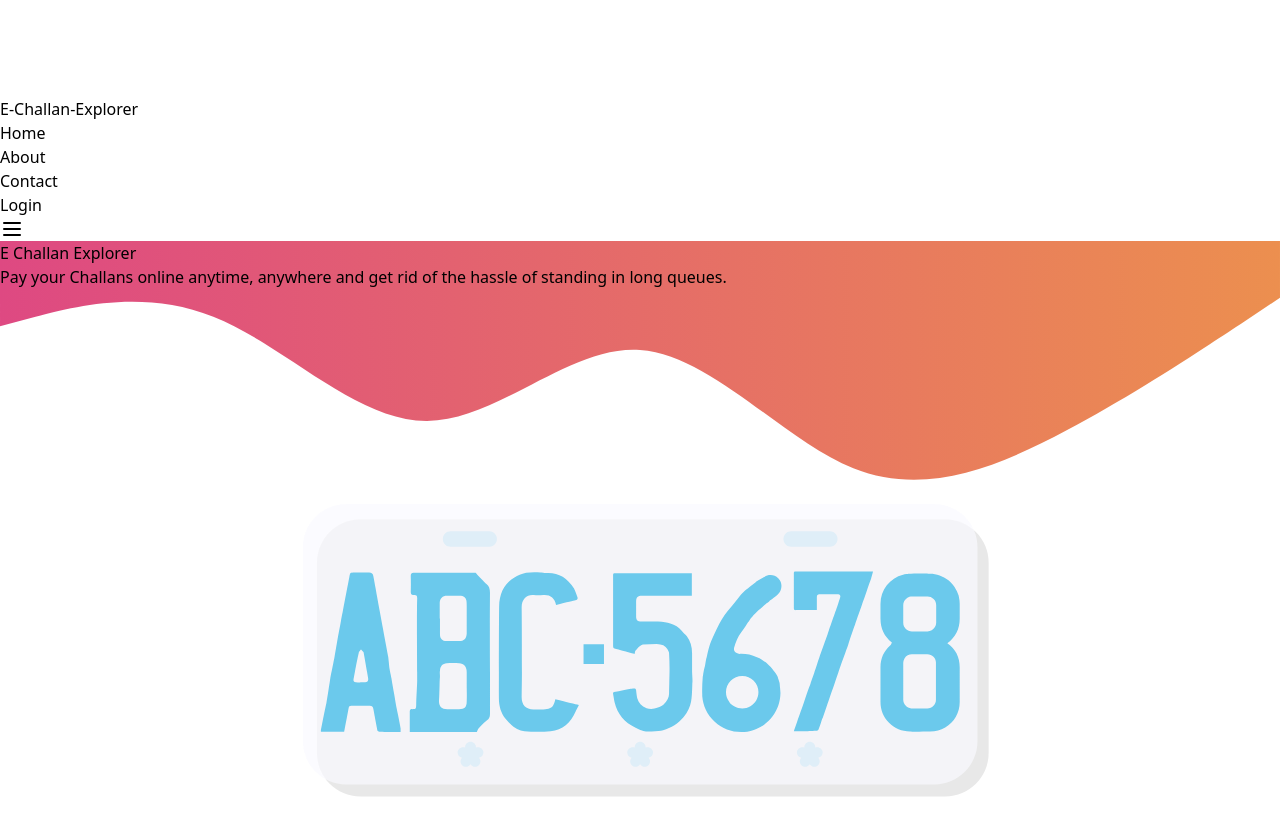
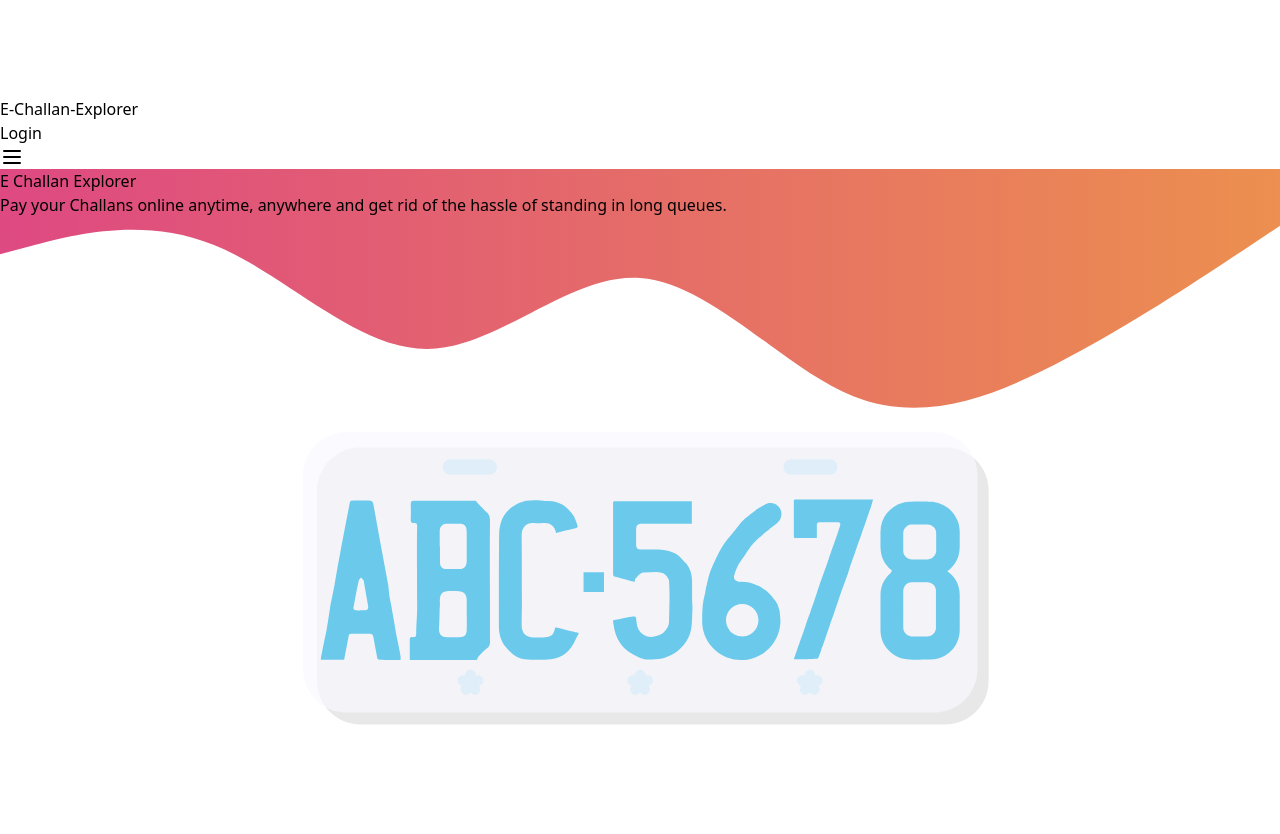
Before and after one commit to Nexus-Agni/E-Challan-Explorer, a React (Vite) app in the folder frontend/: page / in a window 1280 px wide. Shown: the part 927-1761 px from the top of the page. Built offline with nearby package versions, Linux system fonts and the light colour scheme.

Commit message:
Update CSS and components***

```diff
--- a/frontend/src/App.css
+++ b/frontend/src/App.css
@@ -1,4 +1,8 @@
+
+@import url('https://fonts.googleapis.com/css2?family=Poppins:ital,wght@0,100;0,200;0,300;0,400;0,500;0,600;0,700;0,800;0,900;1,100;1,200;1,300;1,400;1,500;1,600;1,700;1,800;1,900&display=swap');
+
 *{
   margin: 0;
   box-sizing: border-box;
+  font-family: ;
 }
--- a/frontend/src/components/Login.jsx
+++ b/frontend/src/components/Login.jsx
@@ -36,9 +36,9 @@ function Login({ setData }) {
   };
 
   return (
-    <section className="bg-gradient-to-r from-[#DE4982] to-[#EC8F4F] h-full">
+    <section className="bg-gradient-to-r from-[#DE4982] to-[#EC8F4F] h-screen overflow-hidden">
       <div
-        className="grid grid-cols-1 lg:grid-cols-1 bg-gradient-to-r from-[#DE4982] to-[#EC8F4F]"
+        className="grid grid-cols-1 lg:grid-cols-1 bg-gradient-to-r from-[#DE4982] to-[#EC8F4F] h-screen overflow-hidden  "
         style={{
           backgroundImage: `url(${Background})`,
           backgroundRepeat: "no-repeat",
@@ -118,14 +118,15 @@ function Login({ setData }) {
             </form>
           </div>
         </div>
-      </div>
-      {error !== "" ? (
+        {error !== "" ? (
         <div className="w-full flex justify-center items-center  ">
           <h1 className="text-3xl bg-red-700 px-4 py-2 border rounded-xl outline-none border-red-700 text-white">
             {error}
           </h1>
         </div>
       ) : null}
+      </div>
+
     </section>
   );
 }
--- a/frontend/src/components/Navbar.jsx
+++ b/frontend/src/components/Navbar.jsx
@@ -4,15 +4,15 @@ import { Menu, X } from "lucide-react";
 import Logo from "../assets/Logo.png"
 const menuItems = [
   {
-    name: "Home",
+    name: "",
     href: "#",
   },
   {
-    name: "About",
+    name: "",
     href: "#",
   },
   {
-    name: "Contact",
+    name: "",
     href: "#",
   },
 ];
@@ -108,7 +108,7 @@ function Navbar() {
                 </div>
                 <button
                   type="button"
-                  className="mt-4 w-full rounded-3xl bg-black px-3 py-2 text-sm font-semibold text-white shadow-sm hover:bg-black/80 focus-visible:outline focus-visible:outline-2 focus-visible:outline-offset-2 focus-visible:outline-black "
+                  className="mt-4 w-full rounded-3xl bg-black px-3 py-2 text-sm font-semibold text-white shadow-sm hover:bg-black/80 focus-visible:outline focus-visible:outline-2 focus-visible:outline-offset-2 focus-visible:outline-black hover:scale-105 ease-in-out "
                 >
                   <Link to="/login">Login</Link>
                 </button>
--- a/frontend/src/components/Testimonial.jsx
+++ b/frontend/src/components/Testimonial.jsx
@@ -70,7 +70,7 @@ function Testimonial() {
                 </div>
                 <div className="mt-10 md:mt-0 bg-white shadow-md rounded px-8 pt-6 pb-8 mb-4">
                   <blockquote>
-                    <p className="text-xl text-black overflow-x-hidden">{testimonial.text}</p>
+                    <p className="text-xl text-black overflow-x-hidden ">{testimonial.text}</p>
                   </blockquote>
                   <p className="mt-7 text-lg font-semibold text-black">
                     {testimonial.name}
```
